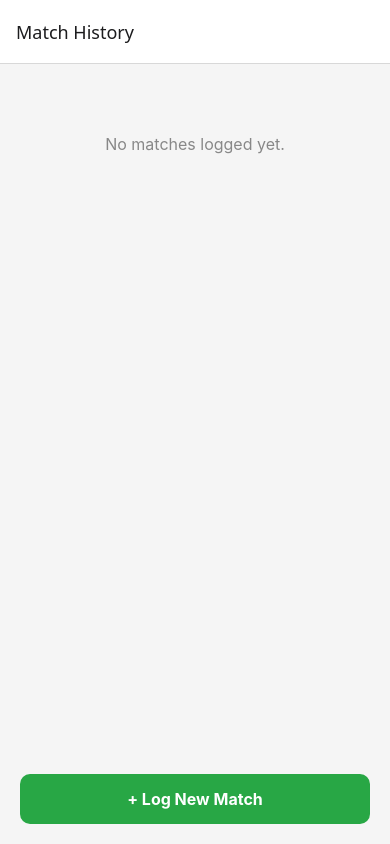
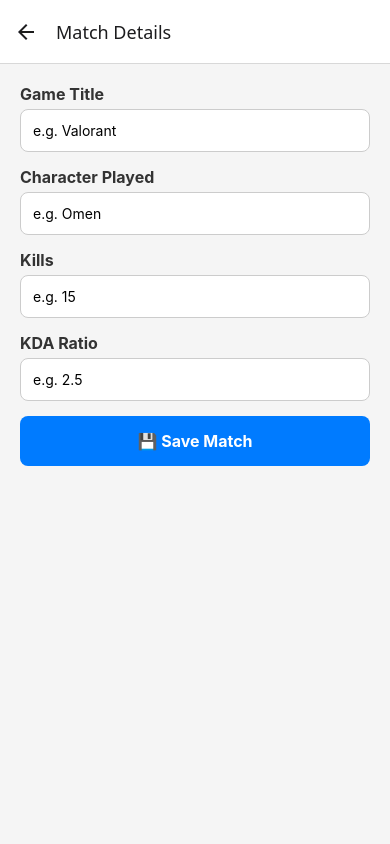
Before and after one commit to Oralino/4WP3-Project2, a React Native app in the folder client/: screen /Form in a window 390 px wide. Built offline with nearby package versions, Linux system fonts and the light colour scheme; no server answers.

Commit message:
Added HomeScreen and FormScreen functionality WIP

```diff
--- a/client/App.js
+++ b/client/App.js
@@ -2,20 +2,24 @@ import React from 'react';
 import { NavigationContainer } from '@react-navigation/native';
 import { createNativeStackNavigator } from '@react-navigation/native-stack';
 import HomeScreen from './screens/HomeScreen';
+import FormScreen from './screens/FormScreen';
 
-// Create the stack navigator
 const Stack = createNativeStackNavigator();
 
 export default function App() {
   return (
     <NavigationContainer>
       <Stack.Navigator>
-        {/* Home Screen */}
         <Stack.Screen
           name="Home"
           component={HomeScreen}
           options={{ title: 'Match History' }}
         />
+        <Stack.Screen
+          name="Form"
+          component={FormScreen}
+          options={{ title: 'Match Details' }}
+        />
       </Stack.Navigator>
     </NavigationContainer>
   );
--- /dev/null
+++ b/client/screens/FormScreen.js
@@ -0,0 +1,128 @@
+import React, { useState } from 'react';
+import { View, Text, TextInput, TouchableOpacity, StyleSheet, Alert } from 'react-native';
+
+const API_URL = 'http://localhost:3000/api';
+
+export default function FormScreen({ route, navigation }) {
+    // If we navigated here by tapping an existing match, 'route.params' will contain its data
+    const editingMatch = route.params?.match;
+
+    // Pre-fill the state if editing, otherwise start blank
+    const [gameTitle, setGameTitle] = useState(editingMatch ? editingMatch.game_title : '');
+    const [characterPlayed, setCharacterPlayed] = useState(editingMatch ? editingMatch.character_played : '');
+    const [kills, setKills] = useState(editingMatch ? editingMatch.kills.toString() : '');
+    const [kdaRatio, setKdaRatio] = useState(editingMatch ? editingMatch.kda_ratio.toString() : '');
+
+    const handleSave = async () => {
+        // Basic validation
+        if (!gameTitle || !characterPlayed || !kills || !kdaRatio) {
+            Alert.alert('Error', 'Please fill out all fields');
+            return;
+        }
+
+        // Structure the data to match what your Express backend expects
+        const matchData = {
+            game_title: gameTitle,
+            character_played: characterPlayed,
+            kills: parseInt(kills, 10),
+            kda_ratio: parseFloat(kdaRatio)
+        };
+
+        try {
+            // Determine if we are creating a new match (POST) or updating an old one (PUT)
+            const url = editingMatch ? `${API_URL}/${editingMatch.id}` : API_URL;
+            const method = editingMatch ? 'PUT' : 'POST';
+
+            const response = await fetch(url, {
+                method: method,
+                headers: { 'Content-Type': 'application/json' },
+                body: JSON.stringify(matchData)
+            });
+
+            if (response.ok) {
+                // If successful, go back to the Home screen
+                navigation.goBack();
+            } else {
+                Alert.alert('Error', 'Failed to save match');
+            }
+        } catch (error) {
+            Alert.alert('Error', 'Network error. Make sure your backend is running.');
+            console.error(error);
+        }
+    };
+
+    const handleDelete = async () => {
+        if (!editingMatch) return;
+
+        try {
+            const response = await fetch(`${API_URL}/${editingMatch.id}`, {
+                method: 'DELETE'
+            });
+
+            if (response.ok) {
+                navigation.goBack();
+            } else {
+                Alert.alert('Error', 'Failed to delete match');
+            }
+        } catch (error) {
+            Alert.alert('Error', 'Network error.');
+        }
+    };
+
+    return (
+        <View style={styles.container}>
+            <Text style={styles.label}>Game Title</Text>
+            <TextInput
+                style={styles.input}
+                value={gameTitle}
+                onChangeText={setGameTitle}
+                placeholder="e.g. Valorant"
+            />
+
+            <Text style={styles.label}>Character Played</Text>
+            <TextInput
+                style={styles.input}
+                value={characterPlayed}
+                onChangeText={setCharacterPlayed}
+                placeholder="e.g. Omen"
+            />
+
+            <Text style={styles.label}>Kills</Text>
+            <TextInput
+                style={styles.input}
+                value={kills}
+                onChangeText={setKills}
+                keyboardType="numeric"
+                placeholder="e.g. 15"
+            />
+
+            <Text style={styles.label}>KDA Ratio</Text>
+            <TextInput
+                style={styles.input}
+                value={kdaRatio}
+                onChangeText={setKdaRatio}
+                keyboardType="numeric"
+                placeholder="e.g. 2.5"
+            />
+
+            <TouchableOpacity style={styles.saveButton} onPress={handleSave}>
+                <Text style={styles.buttonText}>💾 Save Match</Text>
+            </TouchableOpacity>
+
+            {editingMatch && (
+                <TouchableOpacity style={styles.deleteButton} onPress={handleDelete}>
+                    <Text style={styles.buttonText}>🗑️ Delete Match</Text>
+                </TouchableOpacity>
+            )}
+        </View>
+    );
+}
+
+const styles = StyleSheet.create({
+    container: { flex: 1, padding: 20, backgroundColor: '#f5f5f5' },
+    label: { fontSize: 16, fontWeight: 'bold', marginBottom: 5, color: '#333' },
+    input: { backgroundColor: 'white', padding: 12, borderRadius: 8, marginBottom: 15, borderWidth: 1, borderColor: '#ccc' },
+    saveButton: { backgroundColor: '#007BFF', padding: 15, borderRadius: 8, alignItems: 'center', marginBottom: 10 },
+    deleteButton: { backgroundColor: '#DC3545', padding: 15, borderRadius: 8, alignItems: 'center' },
+    buttonText: { color: 'white', fontSize: 16, fontWeight: 'bold' }
+});
--- a/client/screens/HomeScreen.js
+++ b/client/screens/HomeScreen.js
@@ -28,7 +28,6 @@ export default function HomeScreen({ navigation }) {
         }, [])
     );
 
-    // How a single match card should look
     const renderItem = ({ item }) => (
         <View style={styles.card}>
             <Text style={styles.title}>🎮 {item.game_title}</Text>
```
